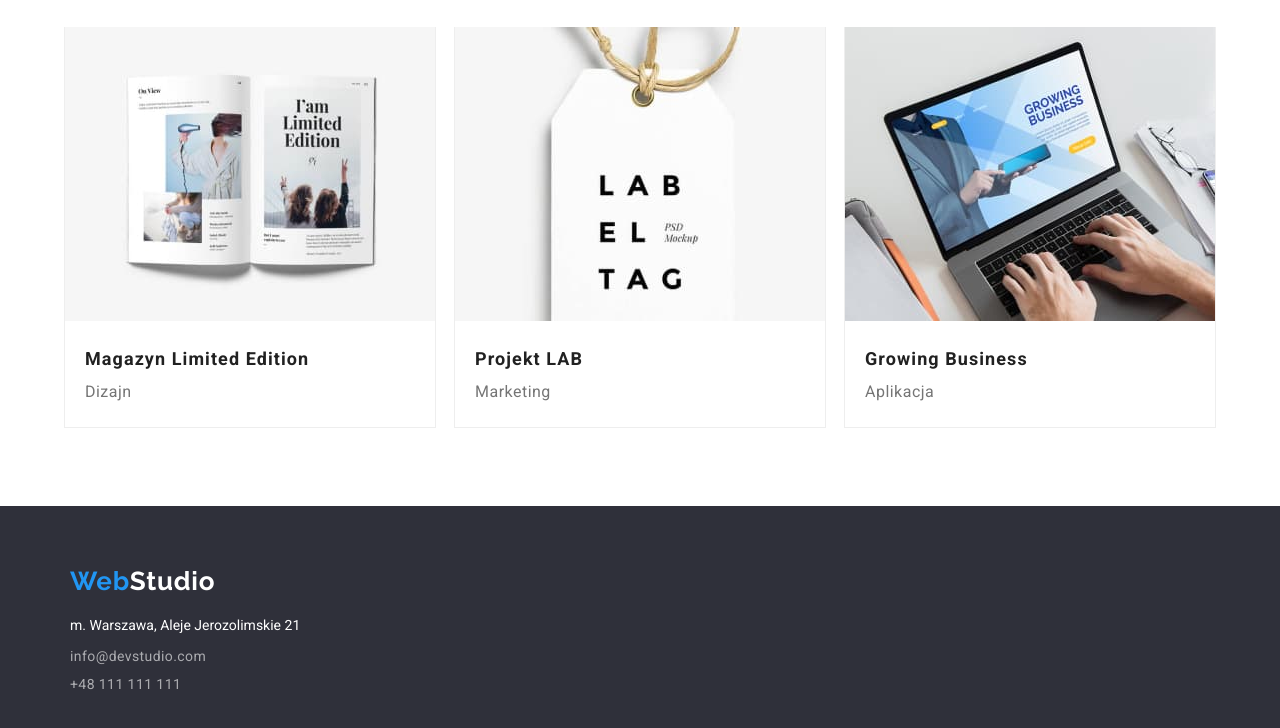
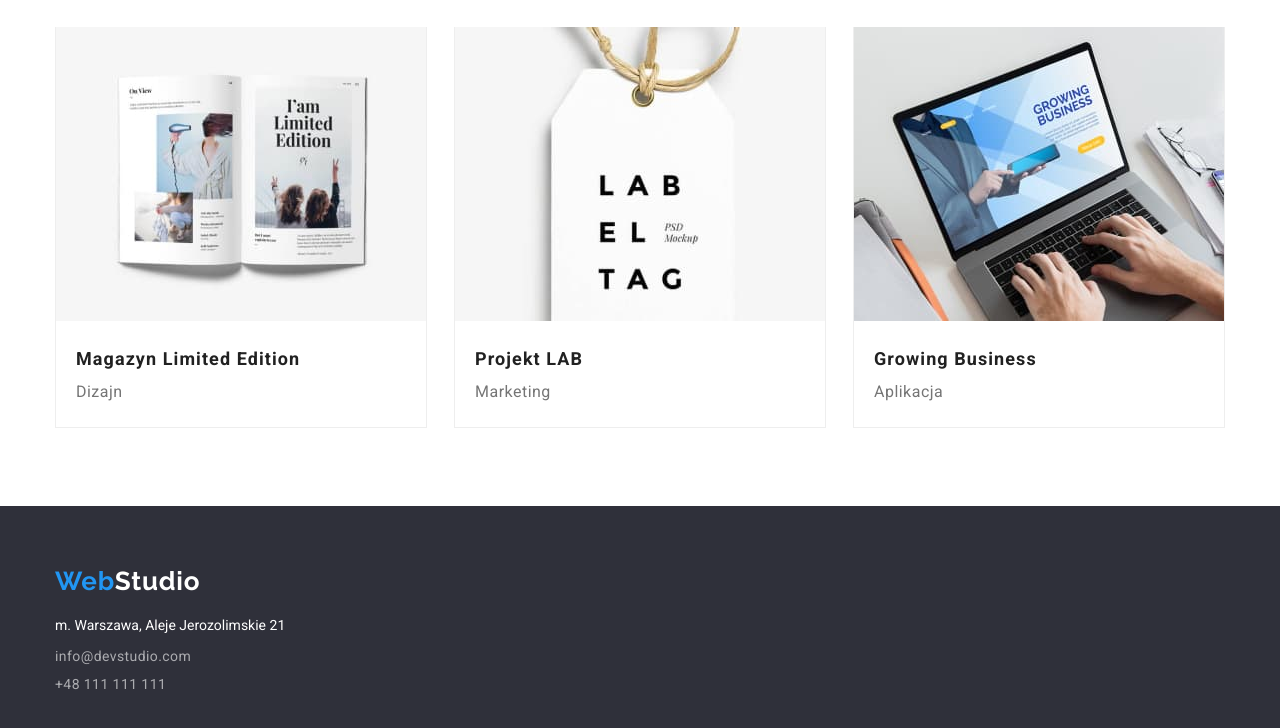
Before and after one commit to AgataWo/goit-markup-hw-03, a plain HTML site: page portfolio.html in a window 1280 px wide. Shown: the part 1116-1844 px from the top of the page. Drawn offline with nearby package versions, Linux system fonts and the light colour scheme.

Commit message:
footer-container delete

```diff
--- a/css/style.css
+++ b/css/style.css
@@ -177,7 +177,7 @@ body {
 .portfolio-projects-ul {
   padding: 0;
   display: flex;
-  justify-content: space-around;
+  justify-content: space-between;
   flex-wrap: wrap;
   row-gap: 30px;
   margin-top: 34px;
@@ -337,10 +337,7 @@ body {
   padding: 60px 0;
   color: white;
 }
-.footer-container {
-  margin: 0 auto;
-  width: 1170px;
-}
+
 
 .logo-txt-footer {
   margin-bottom: 20px;
```
